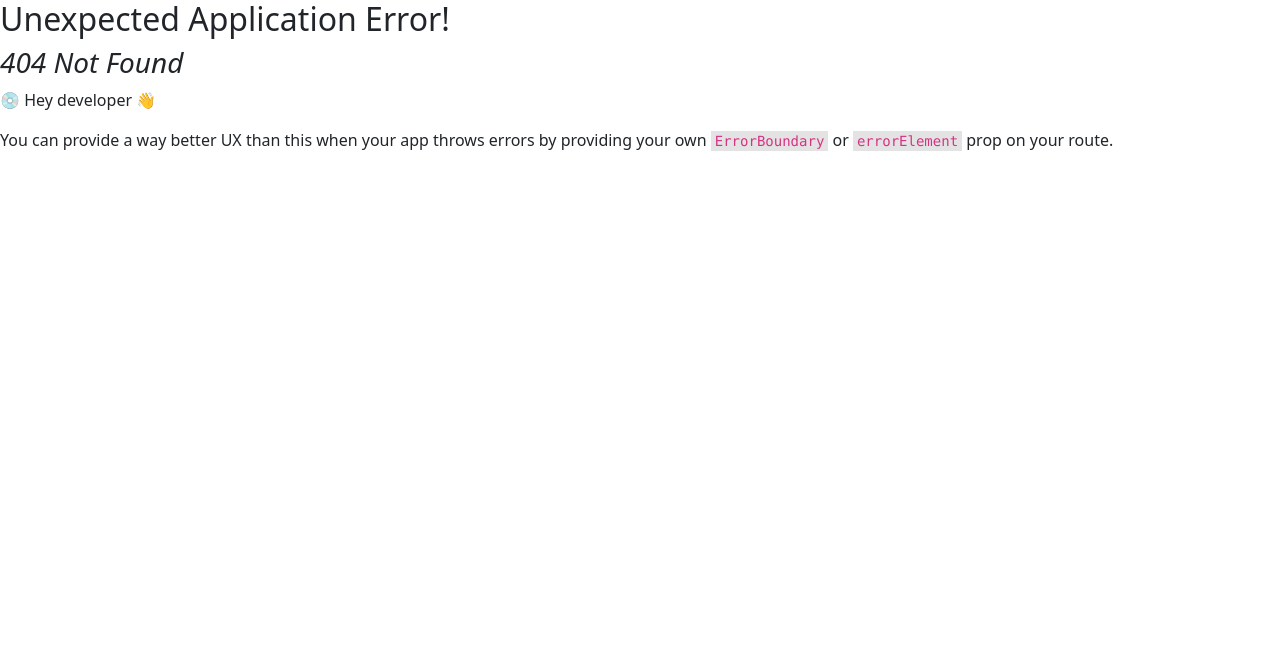
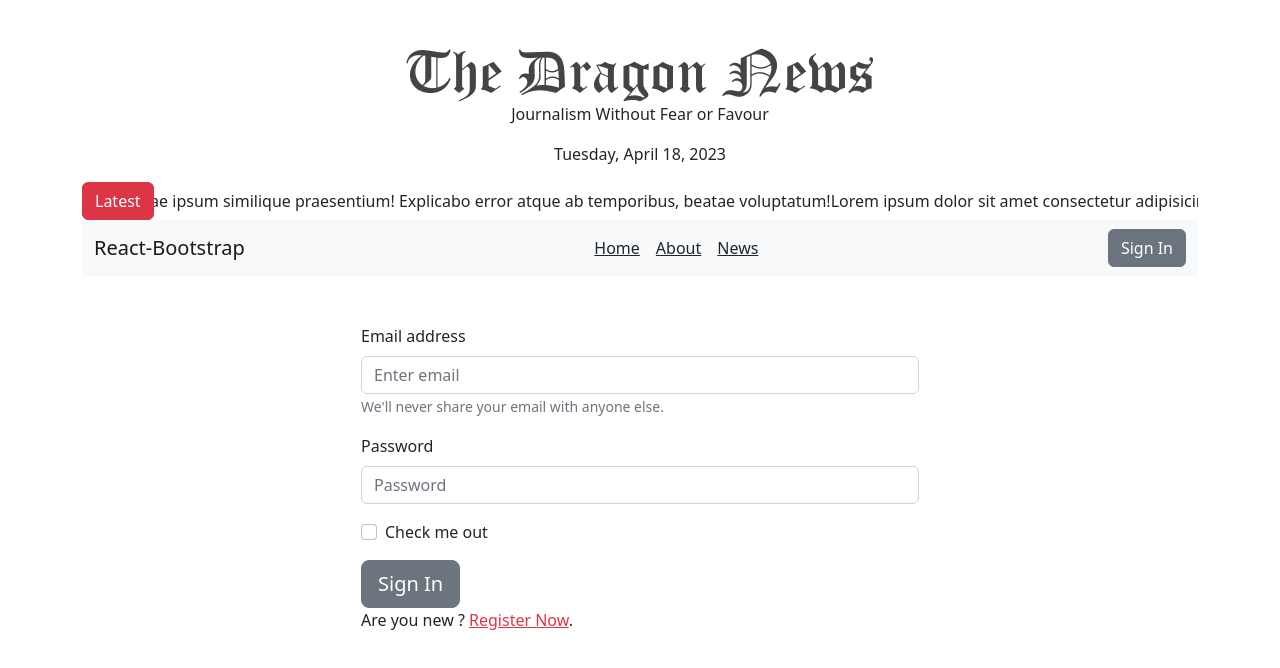
Before and after one commit to webashraf/dragon-news-auth-practice-project, a React (Vite) app: page /login in a window 1280 px wide. Before the commit this address had no page. Shown: the top 668 px of the page. Built offline with nearby package versions, Linux system fonts and the light colour scheme; no server answers.

Commit message:
add login system

```diff
--- a/package.json
+++ b/package.json
@@ -10,6 +10,7 @@
   },
   "dependencies": {
     "bootstrap": "^5.2.3",
+    "firebase": "^9.20.0",
     "localforage": "^1.10.0",
     "match-sorter": "^6.3.1",
     "moment": "^2.29.4",
--- /dev/null
+++ b/src/AuthContextProvider/AuthContextProvider.jsx
@@ -0,0 +1,48 @@
+import React, { createContext, useEffect, useState } from "react";
+import { getAuth, createUserWithEmailAndPassword, onAuthStateChanged, signOut } from "firebase/auth";
+import app from "../FIREBASE/firebase.config";
+
+export const AuthContext = createContext(null);
+const auth = getAuth(app);
+
+
+
+
+const AuthContextProvider = ({ children }) => {
+  const [user, setUser] = useState(null);
+
+
+// Create user.. //
+  const createUserEmailPassowrd = (email, password) => {
+    return createUserWithEmailAndPassword(auth, email, password);
+  };
+
+// Currently signed-in user //
+useEffect( ()=>{
+    const unsubscribe = onAuthStateChanged(auth, (currentUser) => {
+        setUser(currentUser);
+    });
+    return ()=> {
+        return unsubscribe;
+    };
+},[])
+
+// handleSignOut user //
+
+const handleSignOut = () =>{
+    signOut(auth);
+}
+
+
+
+  const authInfo = {
+    user,
+    createUserEmailPassowrd,
+    handleSignOut
+  };
+  return (
+    <AuthContext.Provider value={authInfo}>{children}</AuthContext.Provider>
+  );
+};
+
+export default AuthContextProvider;
--- /dev/null
+++ b/src/LAYOUT/LoginLayout.jsx
@@ -0,0 +1,17 @@
+import React from "react";
+import { Container } from "react-bootstrap";
+import Header from "../PAGES/SHARED/Header/Header";
+import SignIn from "../PAGES/SHARED/SignIn/SignIn";
+
+const LoginLayout = () => {
+  return (
+    <div>
+      <Header></Header>
+      <Container>
+        <SignIn></SignIn>
+      </Container>
+    </div>
+  );
+};
+
+export default LoginLayout;
--- /dev/null
+++ b/src/LAYOUT/RegisterLayout.jsx
@@ -0,0 +1,17 @@
+import React from 'react';
+import { Container } from 'react-bootstrap';
+import Header from '../PAGES/SHARED/Header/Header';
+import RegisterUser from '../PAGES/SHARED/RegisterUser/RegisterUser';
+
+const RegisterLayout = () => {
+    return (
+        <div>
+        <Header></Header>
+        <Container>
+          <RegisterUser></RegisterUser>
+        </Container>
+      </div>
+    );
+};
+
+export default RegisterLayout;
--- a/src/PAGES/SHARED/Header/Header.jsx
+++ b/src/PAGES/SHARED/Header/Header.jsx
@@ -1,14 +1,28 @@
 import moment from "moment";
-import React from "react";
+import React, { useContext } from "react";
 import { Button, Container } from "react-bootstrap";
 import Nav from "react-bootstrap/Nav";
-import NavDropdown from "react-bootstrap/NavDropdown";
 import Navbar from "react-bootstrap/Navbar";
 import Marquee from "react-fast-marquee";
+import { Link } from "react-router-dom";
 import logo from "../../../assets/logo.png";
-import { Link } from "react-router-dom";
+import AuthContextProvider, {
+  AuthContext,
+} from "../../../AuthContextProvider/AuthContextProvider";
 
 const Header = () => {
+  const { user, handleSignOut } = useContext(AuthContext);
+  // console.log(user);
+
+
+  const handleSignOutBtn = () =>{
+    handleSignOut()
+  }
+
+
+
+
+
   return (
     <Container className="py-5">
       <div className="text-center">
@@ -31,15 +45,25 @@ const Header = () => {
             <Navbar.Toggle aria-controls="responsive-navbar-nav" />
             <Navbar.Collapse id="responsive-navbar-nav">
               <Nav className="mx-auto d-flex gap-3">
-                <Link className="text-dark" to={"/"}>Home</Link>
-                <Link className="text-dark" to={"/about"}>About</Link>
-                <Link className="text-dark" to={"/news"}>News</Link>
+                <Link className="text-dark" to={"/"}>
+                  Home
+                </Link>
+                <Link className="text-dark" to={"/about"}>
+                  About
+                </Link>
+                <Link className="text-dark" to={"/news"}>
+                  News
+                </Link>
               </Nav>
               <Nav>
-                <Nav.Link href="#deets">More deets</Nav.Link>
-                <Nav.Link eventKey={2} href="#memes">
-                  <Button variant="secondary">Log In</Button>{" "}
-                </Nav.Link>
+                <Nav.Link href="#deets">{user?.email}</Nav.Link>
+                {user ?
+                  <Button onClick={handleSignOutBtn} variant="secondary">Sign Out</Button>
+                 :
+                  <Link to={"/login"}>
+                    <Button variant="secondary">Sign In</Button>
+                  </Link>
+                }
               </Nav>
             </Navbar.Collapse>
           </Container>
--- /dev/null
+++ b/src/PAGES/SHARED/RegisterUser/RegisterUser.jsx
@@ -0,0 +1,81 @@
+import React, { useContext } from "react";
+import { Button, Form } from "react-bootstrap";
+import { Link } from "react-router-dom";
+import { AuthContext } from "../../../AuthContextProvider/AuthContextProvider";
+
+const RegisterUser = () => {
+
+  const {createUserEmailPassowrd} = useContext(AuthContext);
+
+    const handleRegister= e =>{
+        e.preventDefault();
+        const form = e.target;
+        const email = form.email.value;
+        const password = form.password.value;
+        const confirmPass = form.confirm.value;
+        const checked = form.checked.value;
+        console.log(email, password, confirmPass, checked);
+
+      if (password === confirmPass) {
+        createUserEmailPassowrd(email, password)
+        .then(result => {
+          console.log(result.user);
+        })
+        .catch(err => {
+          console.log(err);
+        })
+      }
+
+    }
+
+
+
+
+
+
+
+  return (
+    <Form onSubmit={handleRegister} className="w-50 mx-auto">
+      <Form.Group className="mb-3" controlId="formBasicEmail">
+        <Form.Label>Email address</Form.Label>
+        <Form.Control
+          type="email"
+          name="email"
+          required
+          placeholder="Enter email"
+        />
+        <Form.Text className="text-muted">
+          We'll never share your email with anyone else.
+        </Form.Text>
+      </Form.Group>
+
+      <Form.Group className="mb-3" controlId="formBasicPassword">
+        <Form.Label>Password</Form.Label>
+        <Form.Control
+          type="password"
+          name="password"
+          required
+          placeholder="Password"
+        />
+      </Form.Group>
+      <Form.Group className="mb-3" controlId="formBasicPassword">
+        <Form.Label>Confirm Password</Form.Label>
+        <Form.Control
+          type="password"
+          name="confirm"
+          required
+          placeholder="Confirm Password"
+        />
+      </Form.Group>
+      <Form.Group className="mb-3" controlId="formBasicCheckbox">
+        <Form.Check type="checkbox" name="checked" required label="Check me out" />
+      </Form.Group>
+      <Button variant="secondary" size="lg" type="submit">
+        Sign Up
+      </Button>
+      <p>All ready have an account ? <Link className="link-danger" to={"/login"}>Log In</Link> Now.</p>
+    </Form>
+  );
+};
+
+export default RegisterUser;
--- /dev/null
+++ b/src/PAGES/SHARED/SignIn/SignIn.jsx
@@ -0,0 +1,42 @@
+import React from "react";
+import { Button, Form } from "react-bootstrap";
+import { Link } from "react-router-dom";
+
+const SignIn = () => {
+  return (
+    <Form className="w-50 mx-auto">
+      <Form.Group className="mb-3" controlId="formBasicEmail">
+        <Form.Label>Email address</Form.Label>
+        <Form.Control
+          type="email"
+          name="email"
+          required
+          placeholder="Enter email"
+        />
+        <Form.Text className="text-muted">
+          We'll never share your email with anyone else.
+        </Form.Text>
+      </Form.Group>
+
+      <Form.Group className="mb-3" controlId="formBasicPassword">
+        <Form.Label>Password</Form.Label>
+        <Form.Control
+          type="password"
+          name="password"
+          required
+          placeholder="Password"
+        />
+      </Form.Group>
+      <Form.Group className="mb-3" controlId="formBasicCheckbox">
+        <Form.Check type="checkbox" label="Check me out" />
+      </Form.Group>
+      <Button variant="secondary" size="lg" type="submit">
+        Sign In
+      </Button>
+      <p>Are you new ? <Link className="link-danger" to={"/signup"}>Register Now</Link>.</p>
+
+    </Form>
+  );
+};
+
+export default SignIn;
```
Also changed, not shown: src/ROUTES/Route.jsx (+12 -4 lines), src/main.jsx (+12 -11 lines), 1 other file (tests, documents, lock files or other folders).
